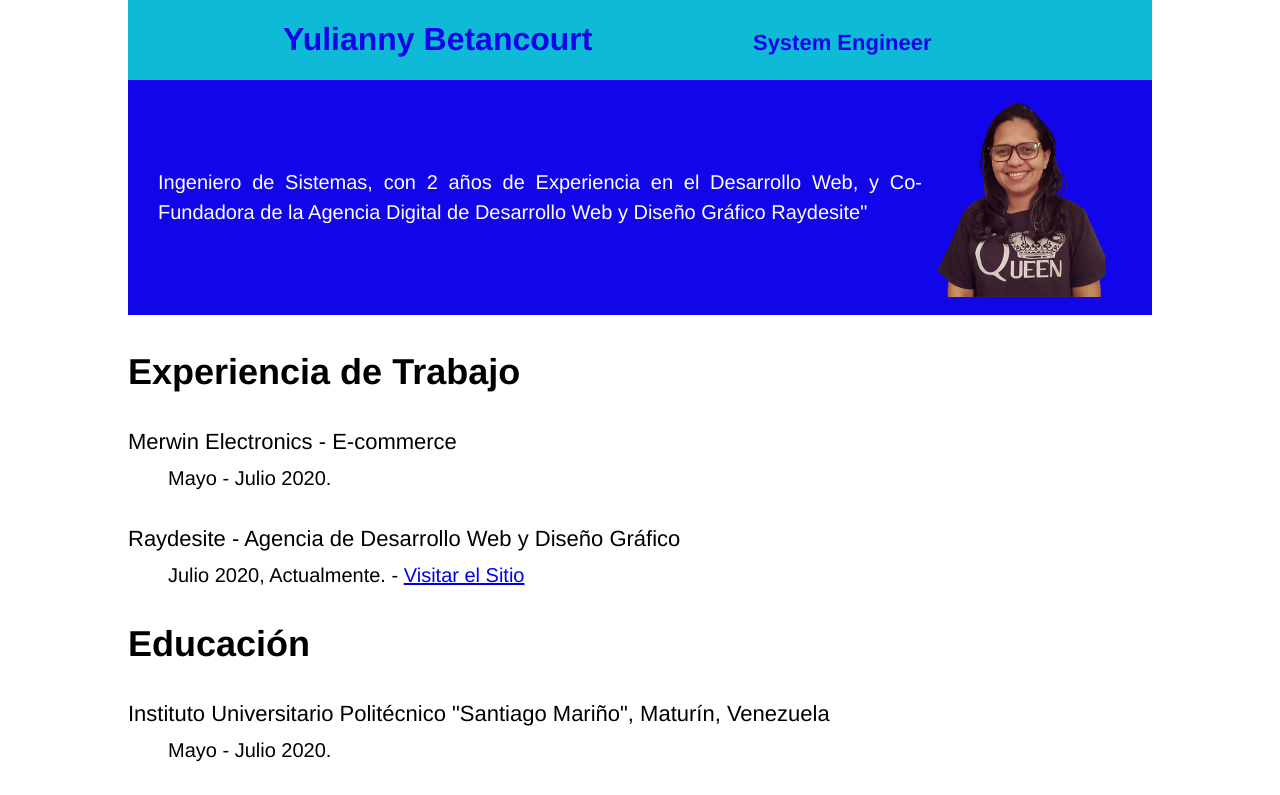
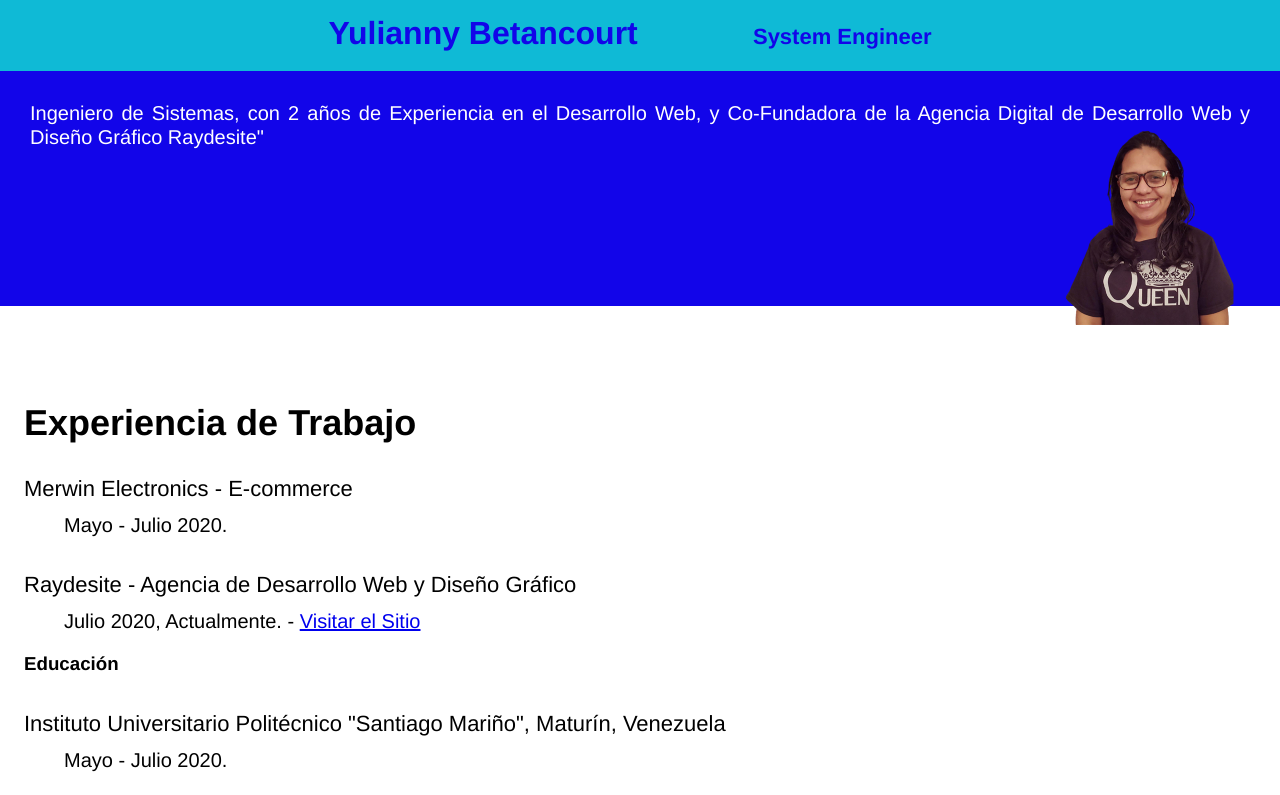
Before and after one commit to yuliannydev/HTML-CSS-JAVASCRIPT, a plain HTML site: page Curriculum-Vitae/index.html in a window 1280 px wide. Shown: the top 795 px of the page. Drawn offline with Linux system fonts and the light colour scheme.

Commit message:
:lipstick: Update styles

```diff
--- a/Curriculum-Vitae/index.html
+++ b/Curriculum-Vitae/index.html
@@ -47,7 +47,7 @@
     <!-- Information of Curriculum Vitae-->
     <main>
       <section>
-        <h3>Experiencia de Trabajo</h3>
+        <h2>Experiencia de Trabajo</h2>
         <!-- Lista de definiciones -->
         <dl>
           <dt>Merwin Electronics - E-commerce</dt>
--- a/Curriculum-Vitae/styles.css
+++ b/Curriculum-Vitae/styles.css
@@ -1,10 +1,10 @@
 body {
   font-family: Helvetica, Arial, sans-serif;
-  height: 0;
   text-align: center;
   padding: 0;
-  width: 80%;
-  margin: auto;
+  margin: 0;
+  box-sizing: border-box;
+  line-height: 1.5em;
 }
 header {
   background-color: #0fbad6;
@@ -14,10 +14,14 @@ h1 {
   display: inline-block;
   width: 400px;
   font-weight: 700;
+  text-align: right;
 }
-h3 {
+h2 {
   font-size: 36px;
   font-weight: 700;
+  padding-top: 45px;
+  line-height: 1em;
+  text-align: left;
 }
 p {
   display: inline-block;
@@ -33,13 +37,13 @@ p {
   padding: 30px;
   font-size: 20px;
   margin-top: 0px;
-  display: flex;
+  display: inline-block;
   align-items: center;
   justify-content: center;
-  line-height: 1.5em;
 }
 main {
   text-align: justify;
+  padding: 1.5rem;
 }
 dt {
   font-size: 22px;
```
